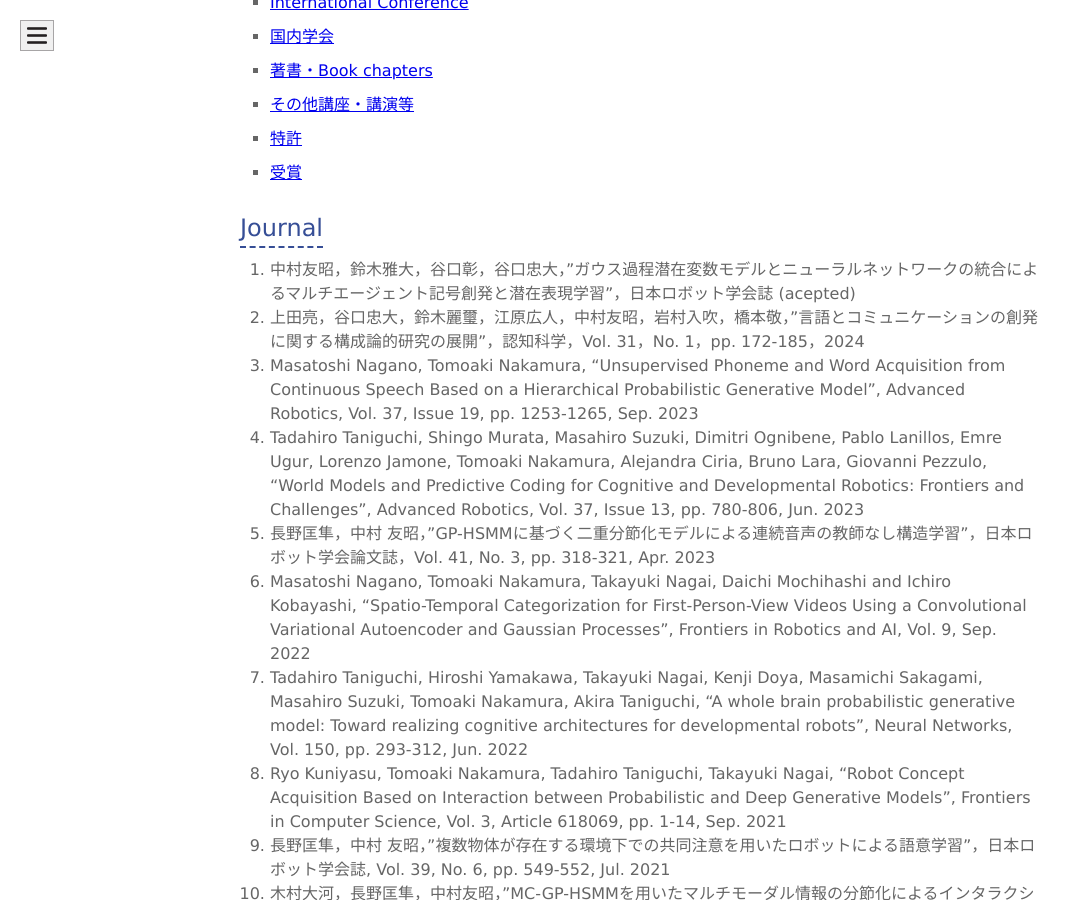
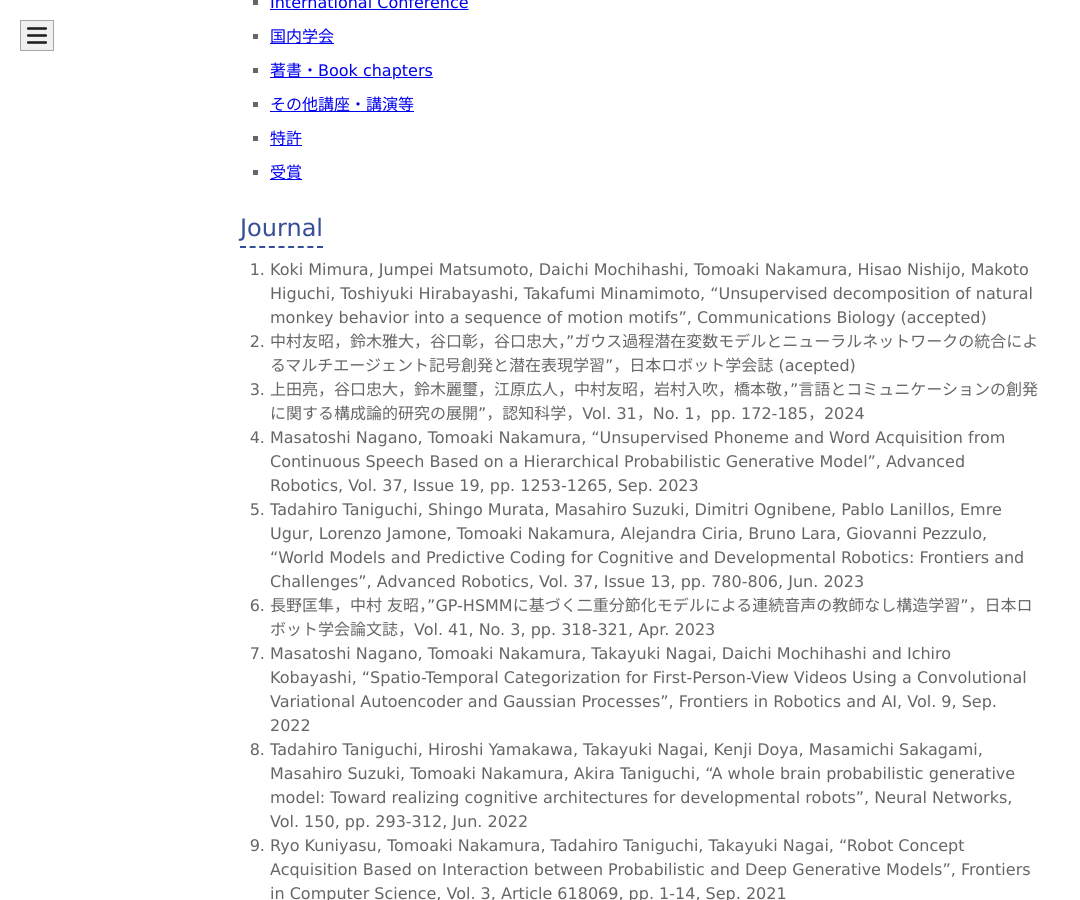
Before and after one commit to naka-lab/naka-lab.github.io, a Jekyll site: the page built from subpages/pub.md, in a window 1280 px wide and 900 px high, scrolled down 761 px. Shown: the whole window, without its empty margins (0-1080 px from the left). Built offline with Jekyll 4.4.1, drawn with Linux system fonts in a browser that asks for light colours; some of the changed text lies outside the part shown.

Commit message:
Update pub.md

```diff
--- a/subpages/pub.md
+++ b/subpages/pub.md
@@ -17,6 +17,7 @@ layout: default
 
 
 ## Journal
+1. Koki Mimura, Jumpei Matsumoto, Daichi Mochihashi, Tomoaki Nakamura, Hisao Nishijo, Makoto Higuchi, Toshiyuki Hirabayashi, Takafumi Minamimoto, "Unsupervised decomposition of natural monkey behavior into a sequence of motion motifs", Communications Biology (accepted)
 1. 中村友昭，鈴木雅大，谷口彰，谷口忠大，"ガウス過程潜在変数モデルとニューラルネットワークの統合によるマルチエージェント記号創発と潜在表現学習"，日本ロボット学会誌 (acepted)
 1. 上田亮，谷口忠大，鈴木麗璽，江原広人，中村友昭，岩村入吹，橋本敬，"言語とコミュニケーションの創発に関する構成論的研究の展開"，認知科学，Vol. 31，No. 1，pp. 172-185，2024
 1. Masatoshi Nagano, Tomoaki Nakamura, "Unsupervised Phoneme and Word Acquisition from Continuous Speech Based on a Hierarchical Probabilistic Generative Model", Advanced Robotics, Vol. 37, Issue 19, pp. 1253-1265, Sep. 2023
```
Also changed, not shown: other parts of subpages/pub.md (+1 -0 lines).
